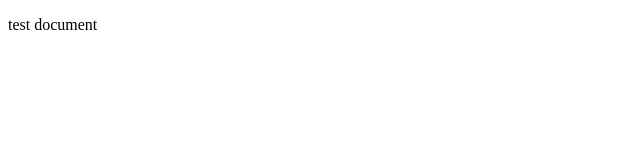
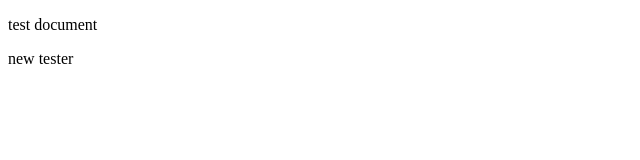
Before and after one commit to amara-design/mamaesther, a plain HTML site: page index.html in a window 1280 px wide. Shown: the full height of the page, 0-640 px from the left. Drawn offline with Linux system fonts and the light colour scheme.

Commit message:
added new changes

```diff
--- a/index.html
+++ b/index.html
@@ -7,5 +7,6 @@
 </head>
 <body>
     <p>test document</p>
+    <p>new tester</p>
 </body>
 </html>
```
